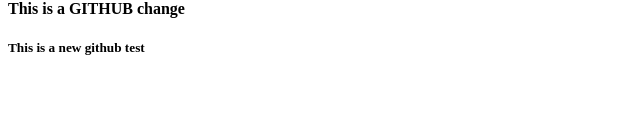
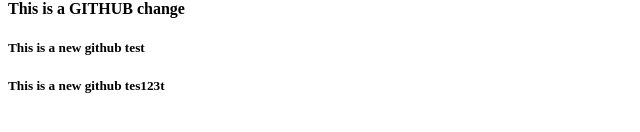
Before and after one commit to ssaisameer/Webtest, a plain HTML site: page index.html in a window 1280 px wide. Shown: the part 238-370 px from the top of the page, without its empty margins (0-640 px from the left). Drawn offline with Linux system fonts and the light colour scheme.

Commit message:
This is launch change

```diff
--- a/index.html
+++ b/index.html
@@ -5,3 +5,4 @@
 <h3>THIS is a local change</h3>
 <h4> This is a GITHUB change </h4>
 <h5> This is a new github test  </h5>
+<h5> This is a new github tes123t  </h5>
```
